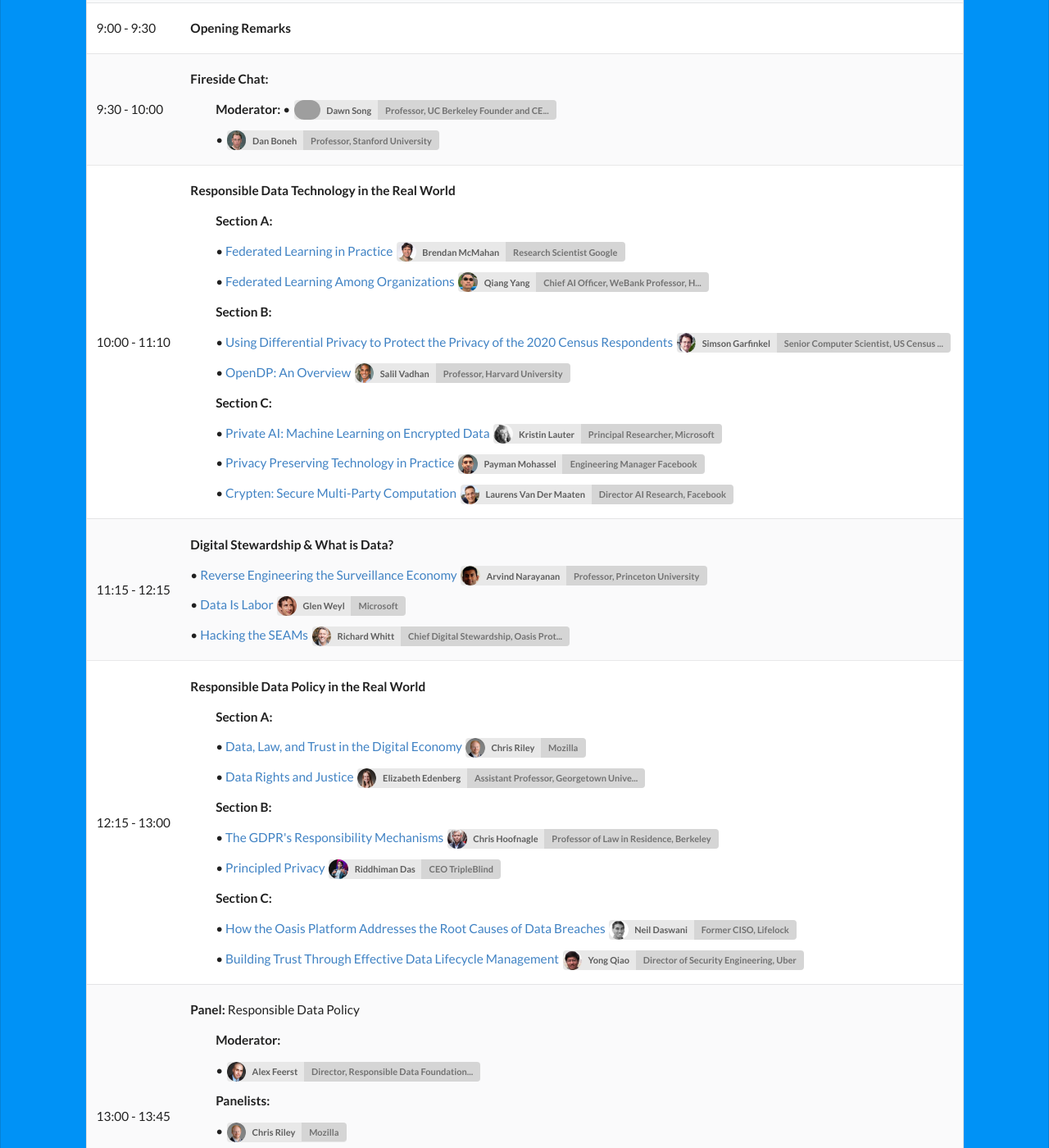
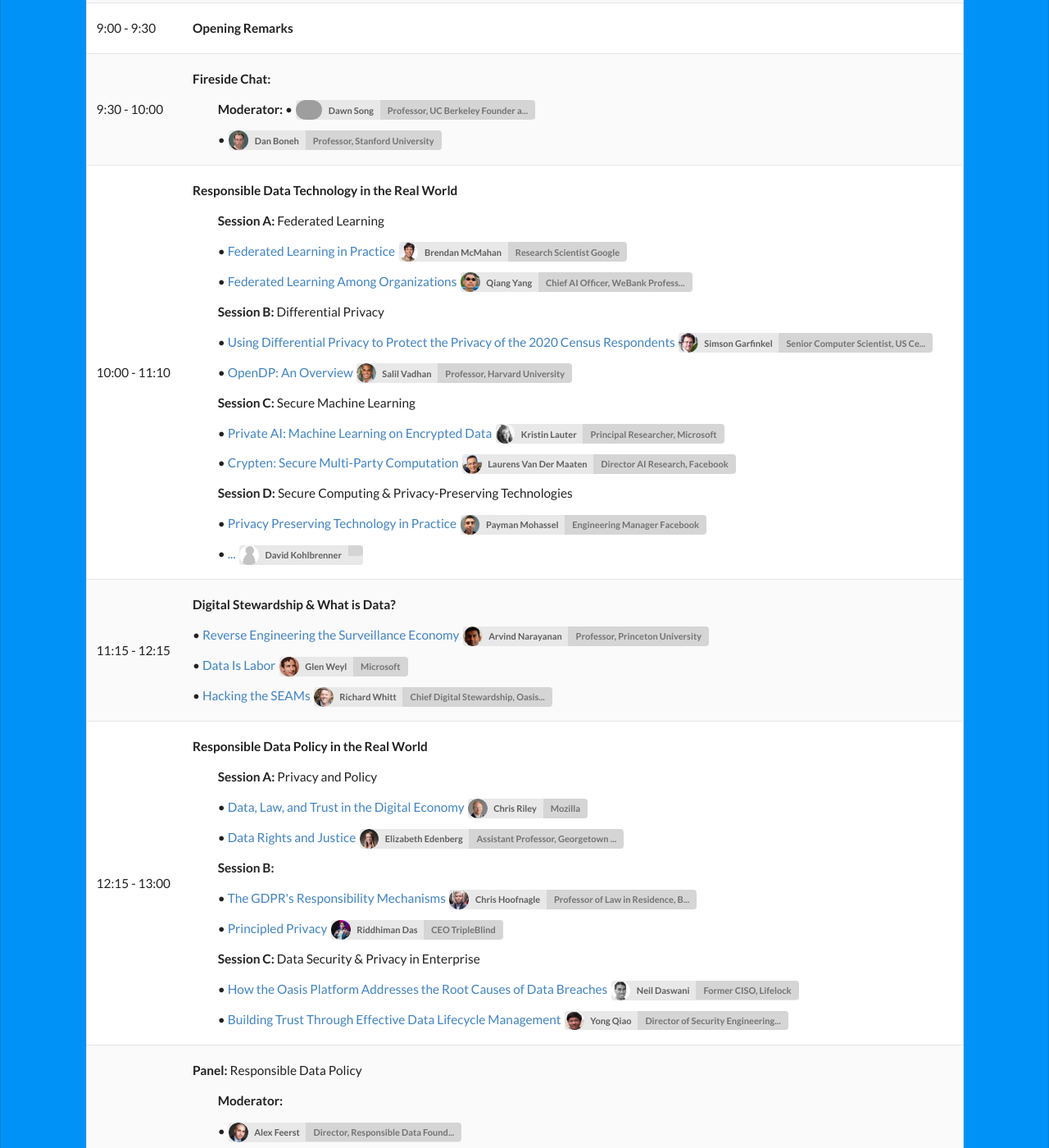
Before and after one commit to responsible-data-summit/responsible-data-summit.github.io, a Jekyll site: the page built from pages/agenda-0730.html, in a window 1280 px wide and 1400 px high, scrolled down 364 px. Shown: the whole window at 82% size. Built offline with Jekyll 4.4.1, drawn with Linux system fonts in a browser that asks for light colours; some web fonts are replaced; some of the changed text lies outside the part shown; grey boxes are pictures that could not be loaded.

Commit message:
change section to session; update 0730 agenda according to google doc

```diff
--- a/_config.yml
+++ b/_config.yml
@@ -3,6 +3,8 @@
 description: An online series featuring the most important voices in Privacy, AI, and the future of the Data Economy.
 
 google_form: https://docs.google.com/forms/d/e/1FAIpQLSdUPaZGDUpTyxbtBEFwDwhFo4Wx8oT1hDn6wfCIQx_LwF2cNw/viewform?usp=sf_link
+
+agenda_aff_length: 35
 
 defaults:
   -
--- a/_data/agenda0728.yml
+++ b/_data/agenda0728.yml
@@ -10,7 +10,7 @@
 - time: 10:00 - 10:45
   sections:
     - title: Privacy-preserving contact-tracing projects
-    - title: "Section A:"
+    - title: "Session A:"
       speakers:
         - name: Moti Yung
           content: GAEN
@@ -18,7 +18,7 @@
         - name: Ron Rivest
           content: PACT
           link: https://pact.mit.edu/
-    - title: "Section B:"
+    - title: "Session B:"
       speakers:
         - name: Ramesh Raskar
           content: SafePaths
@@ -26,14 +26,14 @@
         - name: Carmela Troncoso
           content: DP-3T
           link: https://github.com/DP-3T/documents
-    - title: "Section C:"
+    - title: "Session C:"
       speakers:
         - name: John Langford
           content: CovidSafe (PACT protocol)
           link: https://covidsafe.cs.washington.edu/
         - name: Bill Pugh
           content: The Challenge of Balancing Useful Functionality and Privacy in GAEN
-    - title: "Section D:"
+    - title: "Session D:"
       speakers:
         - name: Andrew Trask
 - time: 10:45 - 11:30
--- a/_data/agenda0730.yml
+++ b/_data/agenda0730.yml
@@ -14,29 +14,34 @@
 - time: 10:00 - 11:10
   sections:
     - title: "Responsible Data Technology in the Real World"
-    - title: "Section A:"
-      comments: "Federated Learning"
+    - title: "Session A:"
+      comment: "Federated Learning"
       speakers:
         - name: Brendan McMahan
           content: Federated Learning in Practice
         - name: Qiang Yang
           content: Federated Learning Among Organizations
-    - title: "Section B:"
-      comments: "Differential Privacy"
+    - title: "Session B:"
+      comment: "Differential Privacy"
       speakers:
         - name: Simson Garfinkel
           content: Using Differential Privacy to Protect the Privacy of the 2020 Census Respondents
         - name: Salil Vadhan
           content: "OpenDP: An Overview"
-    - title: "Section C:"
-      comments: "Secure Machine Learning"
+    - title: "Session C:"
+      comment: "Secure Machine Learning"
       speakers:
         - name: Kristin Lauter
           content: "Private AI: Machine Learning on Encrypted Data"
+        - name: Laurens Van Der Maaten
+          content: "Crypten: Secure Multi-Party Computation"
+    - title: "Session D:"
+      comment: "Secure Computing & Privacy-Preserving Technologies"
+      speakers:
         - name: Payman Mohassel
           content: Privacy Preserving Technology in Practice
-        - name: Laurens Van Der Maaten
-          content: "Crypten: Secure Multi-Party Computation"
+        - name: David Kohlbrenner
+          content: ...
 - time: 11:15 - 12:15
   sections:
     - title: "Digital Stewardship & What is Data?"
@@ -50,22 +55,22 @@
 - time: 12:15 - 13:00
   sections:
     - title: "Responsible Data Policy in the Real World"
-    - title: "Section A:"
-      comments: "Privacy and Policy"
+    - title: "Session A:"
+      comment: "Privacy and Policy"
       speakers:
         - name: Chris Riley
           content: Data, Law, and Trust in the Digital Economy
         - name: Elizabeth Edenberg
           content: Data Rights and Justice
-    - title: "Section B:"
-      comments: ""
+    - title: "Session B:"
+      comment: ""
       speakers:
         - name: Chris Hoofnagle
           content: The GDPR's Responsibility Mechanisms
         - name: Riddhiman Das
           content: Principled Privacy
-    - title: "Section C:"
-      comments: "Data Security & Privacy in Enterprise"
+    - title: "Session C:"
+      comment: "Data Security & Privacy in Enterprise"
       speakers:
         - name: Neil Daswani
           content: How the Oasis Platform Addresses the Root Causes of Data Breaches
--- a/pages/agenda-0728.html
+++ b/pages/agenda-0728.html
@@ -53,7 +53,7 @@
                                     <a class="ui image label small">
                                         <img class="ui circular image" src="/assets/img/speakers/{{avatar}}" style="border-radius: 500rem;">
                                         {{name}}
-                                        <div class="detail" title="{{aff}}">{{aff | truncate: 40 }}</div>
+                                        <div class="detail" title="{{aff}}">{{aff | truncate: site.agenda_aff_length }}</div>
                                     </a>
                                     {{speaker.comment}}
                                 {% endfor %}
--- a/pages/agenda-0730.html
+++ b/pages/agenda-0730.html
@@ -53,7 +53,7 @@
                                     <a class="ui image label small">
                                         <img class="ui circular image" src="/assets/img/speakers/{{avatar}}" style="border-radius: 500rem;">
                                         {{name}}
-                                        <div class="detail" title="{{aff}}">{{aff | truncate: 40 }}</div>
+                                        <div class="detail" title="{{aff}}">{{aff | truncate: site.agenda_aff_length }}</div>
                                     </a>
                                     {{speaker.comment}}
                                 {% endfor %}
```
